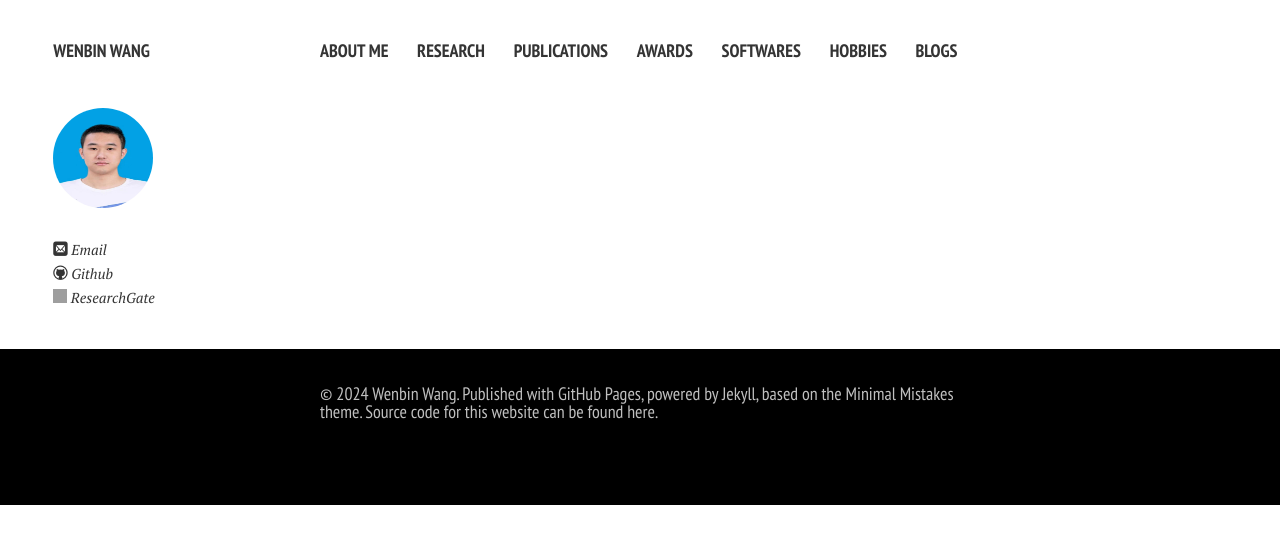
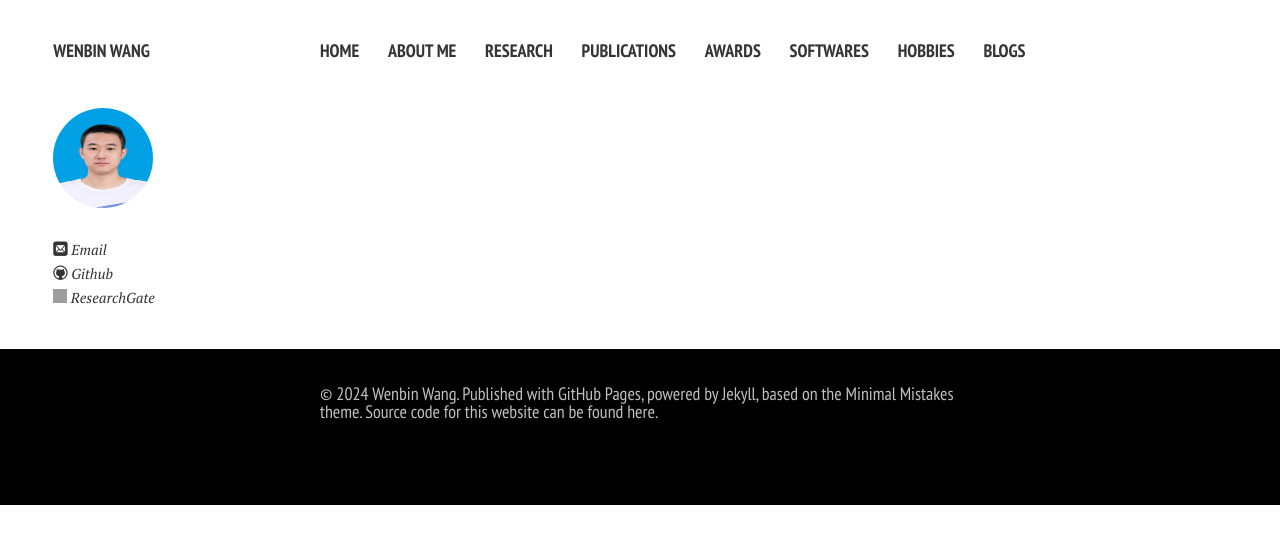
Before and after one commit to LuminaryAlexander/LuminaryAlexander.github.io, a Jekyll site: the page built from bolgs/blogs.md, in a window 1280 px wide. Shown: the top 544 px of the page. Built offline with Jekyll 4.4.1, drawn with Linux system fonts in a browser that asks for light colours; nearby versions of some CDN libraries; our own code applies the rules of GitHub Pages for plain Markdown files; comment, search, counter and statistics services are not loaded; a style sheet for code colours, icons or effects is not loaded; grey boxes are pictures that could not be loaded.

Commit message:
Update _config.yml

```diff
--- a/_config.yml
+++ b/_config.yml
@@ -37,8 +37,10 @@ owner:
 # Links to include in top navigation
 # For external links add external: true
 links:
+  - title: Home
+    url: /
   - title: About Me
-    url: /
+    url: /about_me/
   # - title: Teams
     # url: /teams/
   - title: Research
```
